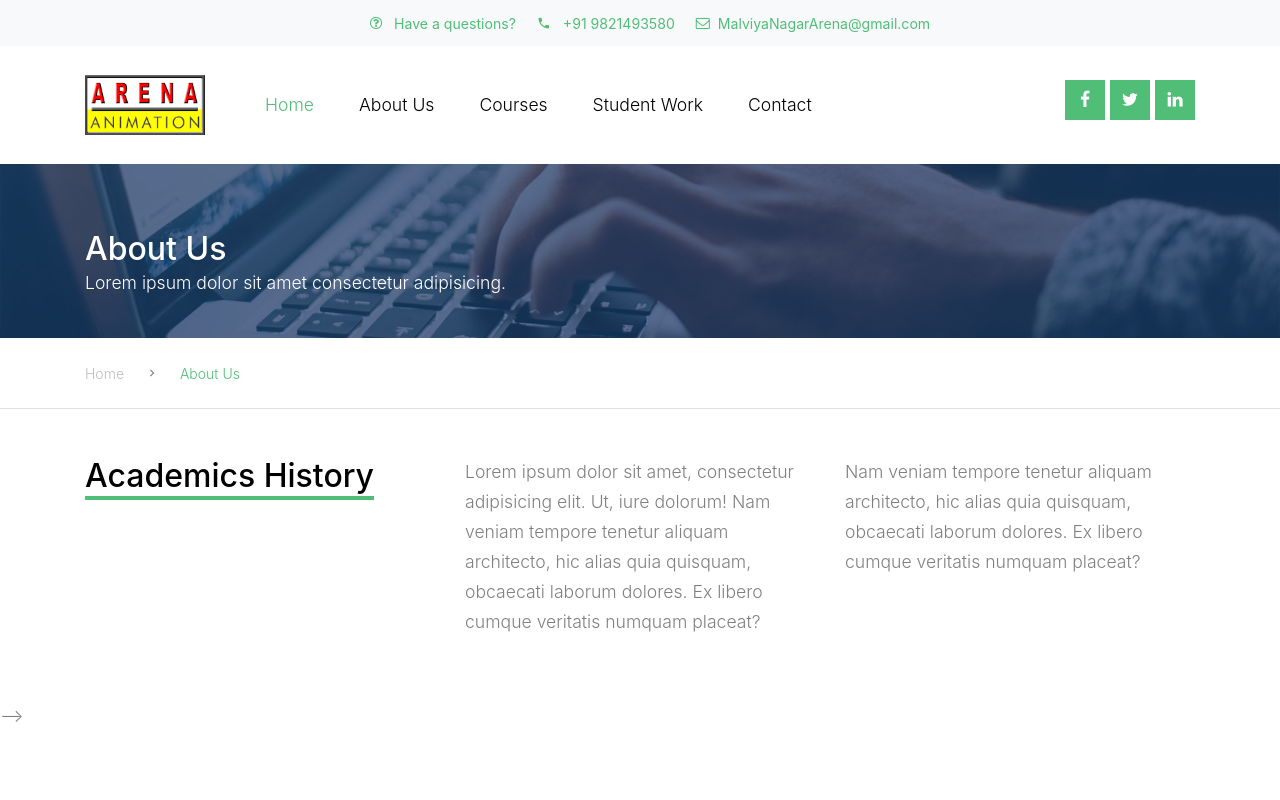
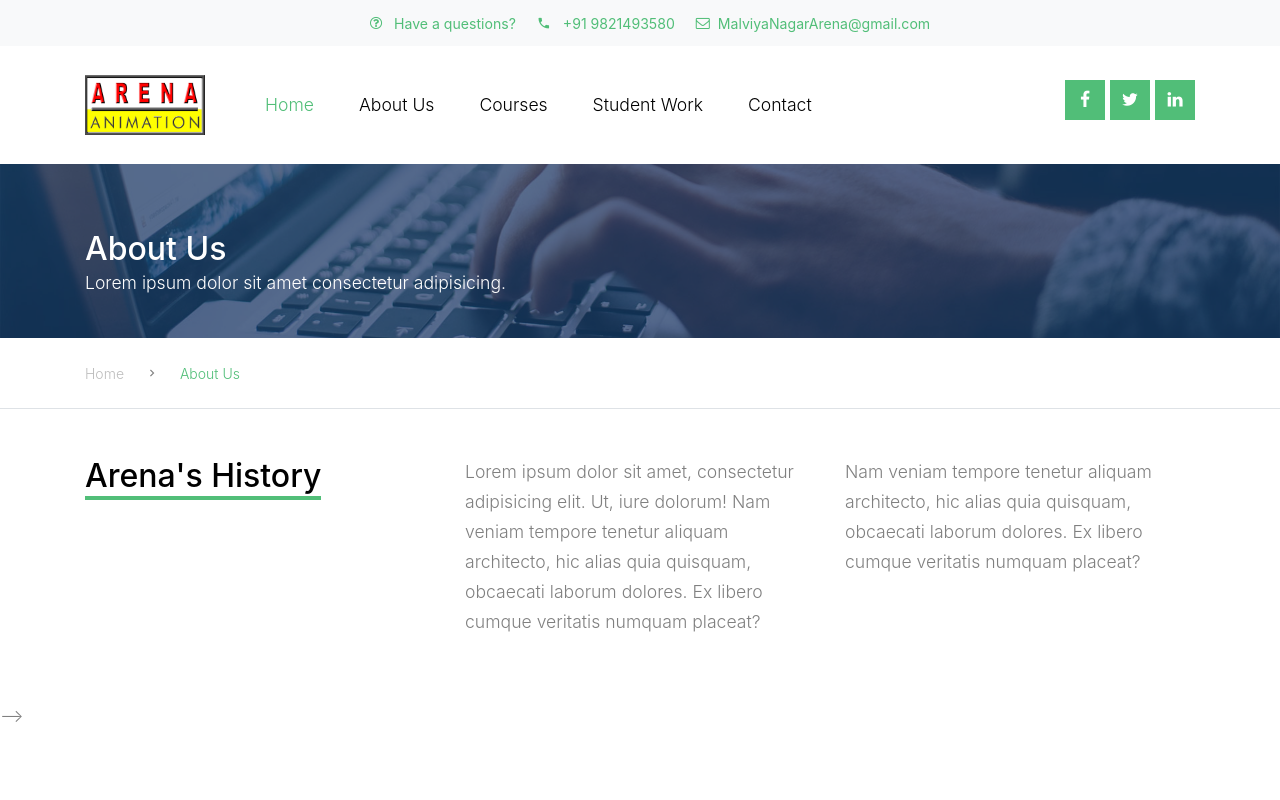
Before and after one commit to tusharbishttoshi/arenaByMuskan, a plain HTML site: page about.html in a window 1280 px wide. Shown: the top 800 px of the page. Drawn offline with Linux system fonts and the light colour scheme; files whose address does not match are found by name; a web font is replaced by a local one.

Commit message:
change about

```diff
--- a/about.html
+++ b/about.html
@@ -124,7 +124,7 @@
       <div class="row">
         <div class="col-lg-4">
           <h2 class="section-title-underline">
-            <span>Academics History</span>
+            <span>Arena's History</span>
           </h2>
         </div>
         <div class="col-lg-4">
```
